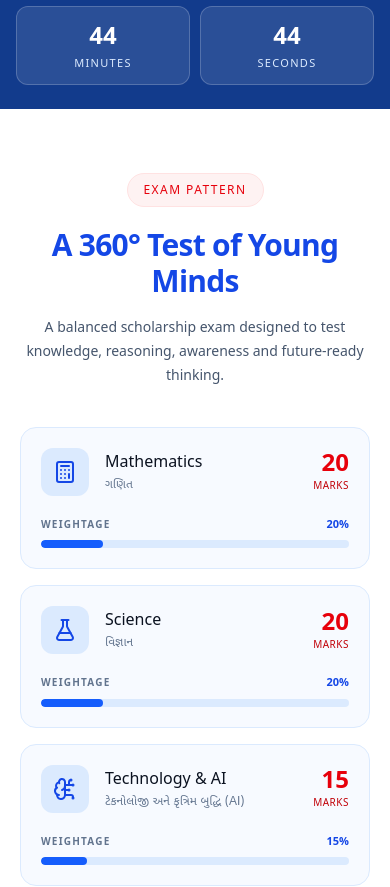
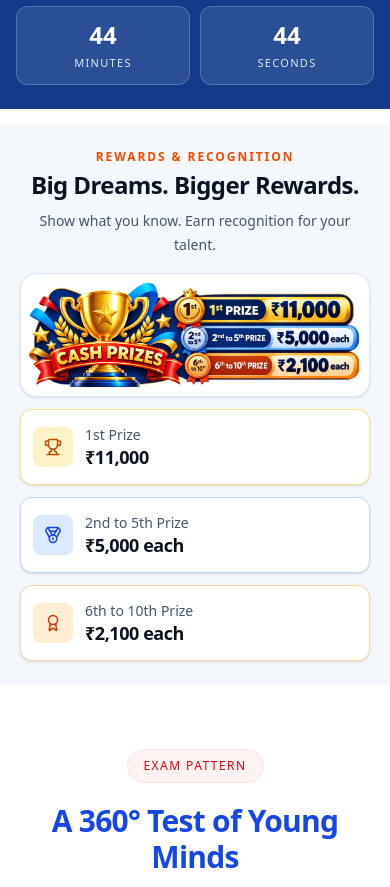
Before and after one commit to KARAN9846/genius-360-bharuch, a Next.js app: page / in a window 390 px wide. Shown: the part 1020-1907 px from the top of the page. Built offline with nearby package versions, Linux system fonts and the light colour scheme.

Commit message:
feat: add responsive scholarship cash prize section

```diff
--- a/app/page.tsx
+++ b/app/page.tsx
@@ -2,6 +2,7 @@ import AnnouncementBar from "@/components/layout/AnnouncementBar";
 import Navbar from "@/components/layout/Navbar";
 import Hero from "@/components/home/Hero";
 import ExamCountdown from "@/components/home/ExamCountdown";
+import CashPrizeSection from "@/components/home/CashPrizeSection";
 import ExamPattern from "@/components/home/ExamPattern";
 import ScholarshipRecognition from "@/components/home/ScholarshipRecognition";
 import HowItWorks from "@/components/home/HowItWorks";
@@ -17,6 +18,7 @@ export default function Home() {
       <main>
         <Hero />
         <ExamCountdown />
+        <CashPrizeSection />
         <ExamPattern />
         <ScholarshipRecognition />
         <HowItWorks />
--- /dev/null
+++ b/components/home/CashPrizeSection.tsx
@@ -0,0 +1,91 @@
+import Image from "next/image";
+import { Award, Medal, Trophy } from "lucide-react";
+
+const prizeAwards = [
+  {
+    title: "1st Prize",
+    amount: "₹11,000",
+    icon: Trophy,
+    cardClass: "border-amber-200",
+    iconClass: "bg-amber-100 text-amber-700",
+  },
+  {
+    title: "2nd to 5th Prize",
+    amount: "₹5,000 each",
+    icon: Medal,
+    cardClass: "border-blue-200",
+    iconClass: "bg-blue-100 text-blue-700",
+  },
+  {
+    title: "6th to 10th Prize",
+    amount: "₹2,100 each",
+    icon: Award,
+    cardClass: "border-orange-200",
+    iconClass: "bg-orange-100 text-orange-700",
+  },
+];
+
+export default function CashPrizeSection() {
+  return (
+    <section
+      aria-labelledby="cash-prizes-title"
+      className="mt-4 bg-[#F4F7FC] px-5 pt-6 pb-6 sm:mt-6 sm:px-6 sm:pt-8 sm:pb-8 lg:px-8 lg:pt-8 lg:pb-8"
+    >
+      <div className="mx-auto max-w-6xl">
+        <header className="mx-auto max-w-3xl text-center">
+          <p className="text-xs font-semibold uppercase tracking-[0.16em] text-orange-600 sm:text-sm">
+            Rewards &amp; Recognition
+          </p>
+          <h2
+            id="cash-prizes-title"
+            className="mt-1 text-2xl font-semibold tracking-tight text-[#0B1220] sm:text-3xl lg:text-4xl"
+          >
+            Big Dreams. Bigger Rewards.
+          </h2>
+          <p className="mx-auto mt-2 max-w-2xl text-sm leading-6 text-slate-600 sm:text-base sm:leading-6">
+            Show what you know. Earn recognition for your talent.
+          </p>
+        </header>
+
+        <div className="mx-auto mt-4 max-w-4xl rounded-2xl border border-blue-100 bg-white p-1 shadow-sm sm:mt-5 sm:p-2">
+          <Image
+            src="/images/genius-360-cash-prizes.png"
+            width={2164}
+            height={727}
+            alt="Genius 360 Bharuch cash prizes: ₹11,000 for first prize, ₹5,000 each for second to fifth prize, and ₹2,100 each for sixth to tenth prize"
+            sizes="(max-width: 639px) calc(100vw - 3.125rem), (max-width: 943px) calc(100vw - 4.125rem), 878px"
+            className="block h-auto w-full"
+          />
+        </div>
+
+        <div className="mx-auto mt-3 grid max-w-4xl grid-cols-1 gap-3 sm:mt-4 md:grid-cols-3 md:gap-4">
+          {prizeAwards.map((prize) => {
+            const Icon = prize.icon;
+
+            return (
+              <article
+                key={prize.title}
+                className={`flex min-h-[76px] items-center gap-3 rounded-xl border bg-white px-3 py-2.5 shadow-sm sm:px-4 ${prize.cardClass}`}
+              >
+                <span
+                  aria-hidden="true"
+                  className={`flex h-10 w-10 shrink-0 items-center justify-center rounded-lg ${prize.iconClass}`}
+                >
+                  <Icon size={18} strokeWidth={2} />
+                </span>
+                <div className="min-w-0">
+                  <h3 className="text-sm font-medium leading-snug text-slate-600">
+                    {prize.title}
+                  </h3>
+                  <p className="mt-0.5 text-lg font-bold leading-tight tracking-tight text-[#0B1220] sm:text-xl">
+                    {prize.amount}
+                  </p>
+                </div>
+              </article>
+            );
+          })}
+        </div>
+      </div>
+    </section>
+  );
+}
```
Also changed, not shown: public/images/genius-360-cash-prizes.png (added).
